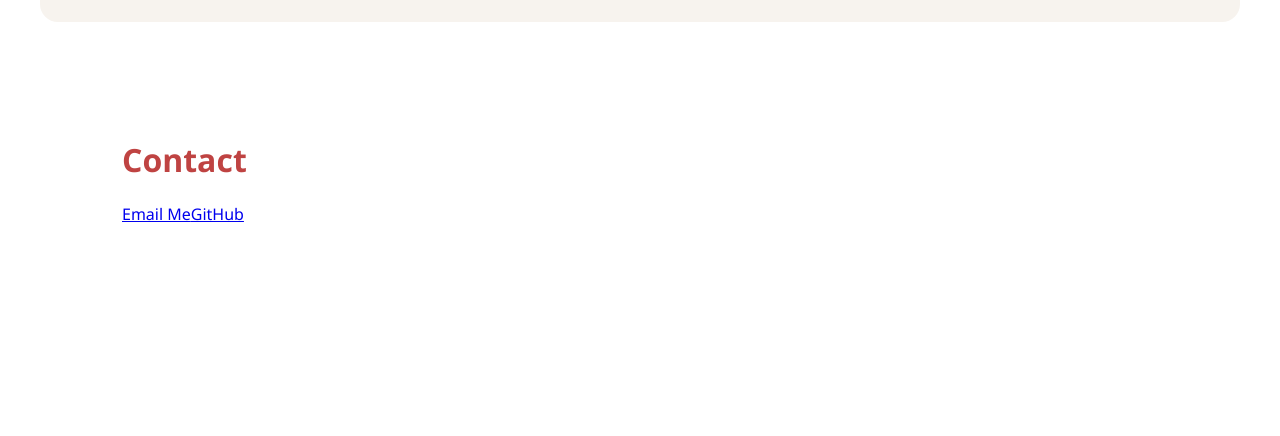
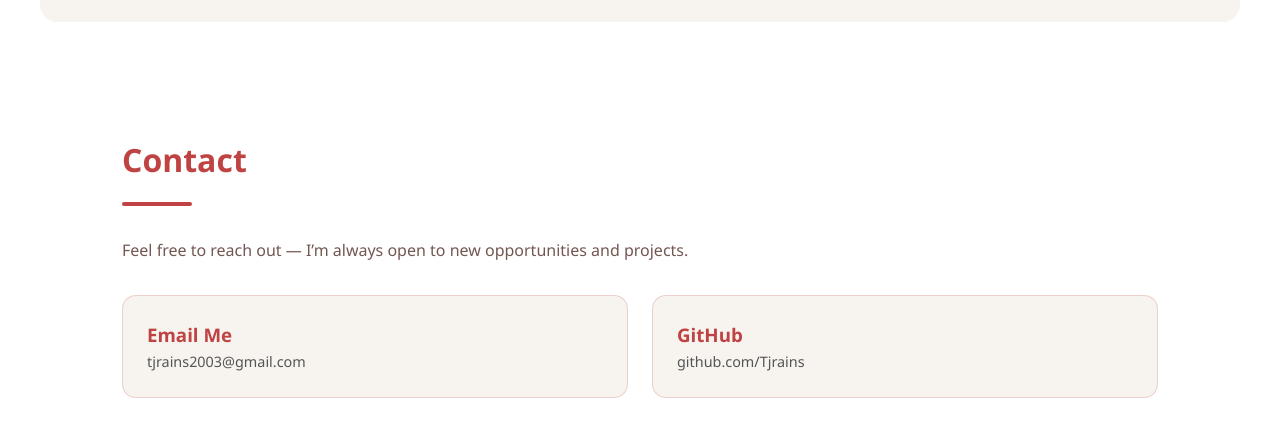
Before and after one commit to Tjrains/my-portfolio, a React (Vite) app: page /#/ in a window 1280 px wide. Shown: the part 1907-2343 px from the top of the page. Before the commit the page ends 2198 px from the top, so only its background shows below. Built offline with nearby package versions, Linux system fonts and the light colour scheme.

Commit message:
update to contacts

```diff
--- a/src/index.css
+++ b/src/index.css
@@ -292,6 +292,67 @@ body {
   line-height: 1.8;
 }
 
+.contact-section {
+  max-width: 1100px;
+}
+
+.contact-subtext {
+  margin-bottom: 2rem;
+  color: #735751;
+}
+
+/* Layout */
+.contact-links {
+  display: flex;
+  gap: 1.5rem;
+  flex-wrap: wrap;
+}
+
+/* Card style */
+.contact-card {
+  flex: 1;
+  min-width: 240px;
+  display: flex;
+  align-items: center;
+  gap: 1rem;
+
+  padding: 1.5rem;
+  border-radius: 14px;
+  background: #f7f3ee;
+  border: 1px solid rgba(191, 67, 66, 0.2);
+
+  text-decoration: none;
+  color: inherit;
+
+  transition: all 0.2s ease;
+}
+
+/* Hover effect */
+.contact-card:hover {
+  transform: translateY(-4px);
+  box-shadow: 0 10px 20px rgba(0,0,0,0.08);
+  border-color: #bF4342;
+}
+
+/* Text */
+.contact-card h3 {
+  margin: 0;
+  color: #bF4342;
+}
+
+.contact-card p {
+  margin: 0;
+  font-size: 0.9rem;
+  color: #555;
+}
+
+/* Mobile */
+@media (max-width: 600px) {
+  .contact-links {
+    flex-direction: column;
+  }
+}
+
 @media (max-width: 800px) {
   .about-section {
     margin: 2rem 1rem;
--- a/src/pages/Home.jsx
+++ b/src/pages/Home.jsx
@@ -91,20 +91,32 @@ function Home() {
         </div>
       </section>
 
-      <section id="contact" className="section">
+      <section id="contact" className="section contact-section">
         <h2>Contact</h2>
+        <div className="section-divider"></div>
+
+        <p className="contact-subtext">
+          Feel free to reach out — I’m always open to new opportunities and projects.
+        </p>
+
         <div className="contact-links">
-          <a href="mailto:tjrains2003@gmail.com" className="contact-btn">
-            Email Me
+          <a href="mailto:tjrains2003@gmail.com" className="contact-card">
+            <div>
+              <h3>Email Me</h3>
+              <p>tjrains2003@gmail.com</p>
+            </div>
           </a>
 
           <a
             href="https://github.com/Tjrains"
             target="_blank"
             rel="noopener noreferrer"
-            className="contact-btn outline"
+            className="contact-card"
           >
-            GitHub
+            <div>
+              <h3>GitHub</h3>
+              <p>github.com/Tjrains</p>
+            </div>
           </a>
         </div>
       </section>
```
